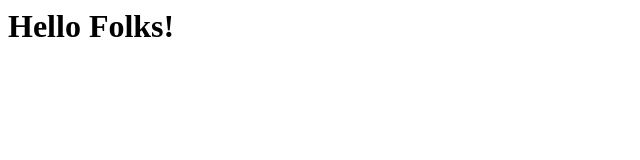
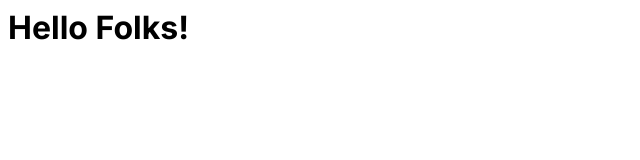
Before and after one commit to kd100100/neev-closure, a React app in the folder todo-appliccation/frontend/: page / in a window 1280 px wide. Shown: the top 160 px of the page, without its empty margins (0-640 px from the left). Built offline with nearby package versions, Linux system fonts and the light colour scheme.

Commit message:
[TODO - Frontend] Added image assets and font package

```diff
--- a/todo-appliccation/frontend/package.json
+++ b/todo-appliccation/frontend/package.json
@@ -19,6 +19,11 @@
     "@babel/runtime": "^7.18.3",
     "babel-eslint": "^10.1.0",
     "babel-loader": "^8.2.5",
+    "css-loader": "^6.7.1",
+    "file-loader": "^6.2.0",
+    "imports-loader": "^4.0.0",
+    "less-loader": "^11.0.0",
+    "style-loader": "^3.3.1",
     "webpack": "^5.73.0",
     "webpack-cli": "^4.10.0",
     "webpack-dev-server": "^4.9.2"
--- a/todo-appliccation/frontend/src/App.js
+++ b/todo-appliccation/frontend/src/App.js
@@ -1,11 +1,12 @@
 import React from "react";
+import "./assets/css/App.css";
 
 const App = () => {
-	return (
-		<div>
-			<h1>Hello Folks!</h1>
-		</div>
-	);
+    return (
+        <div className="app">
+            <h1>Hello Folks!</h1>
+        </div>
+    );
 };
 
 export default App;
--- /dev/null
+++ b/todo-appliccation/frontend/src/assets/css/App.css
@@ -0,0 +1,5 @@
+@import url('https://fonts.googleapis.com/css2?family=Inter:wght@100;200;300;400;500;600;700;800;900&display=swap');
+
+.app {
+    font-family: 'Inter', sans-serif;
+}
--- a/todo-appliccation/frontend/webpack.config.js
+++ b/todo-appliccation/frontend/webpack.config.js
@@ -25,6 +25,10 @@ module.exports = {
                 exclude: /node_modules/,
                 use: "babel-loader",
             },
+            {
+                test: /\.css$/i,
+                use: ["style-loader", "css-loader"],
+            },
         ],
     },
 };
```
Also changed, not shown: todo-appliccation/frontend/src/assets/images/logo.png (added), 1 other file (tests, documents, lock files or other folders). Lines whose indentation alone changed are shown as unchanged.
